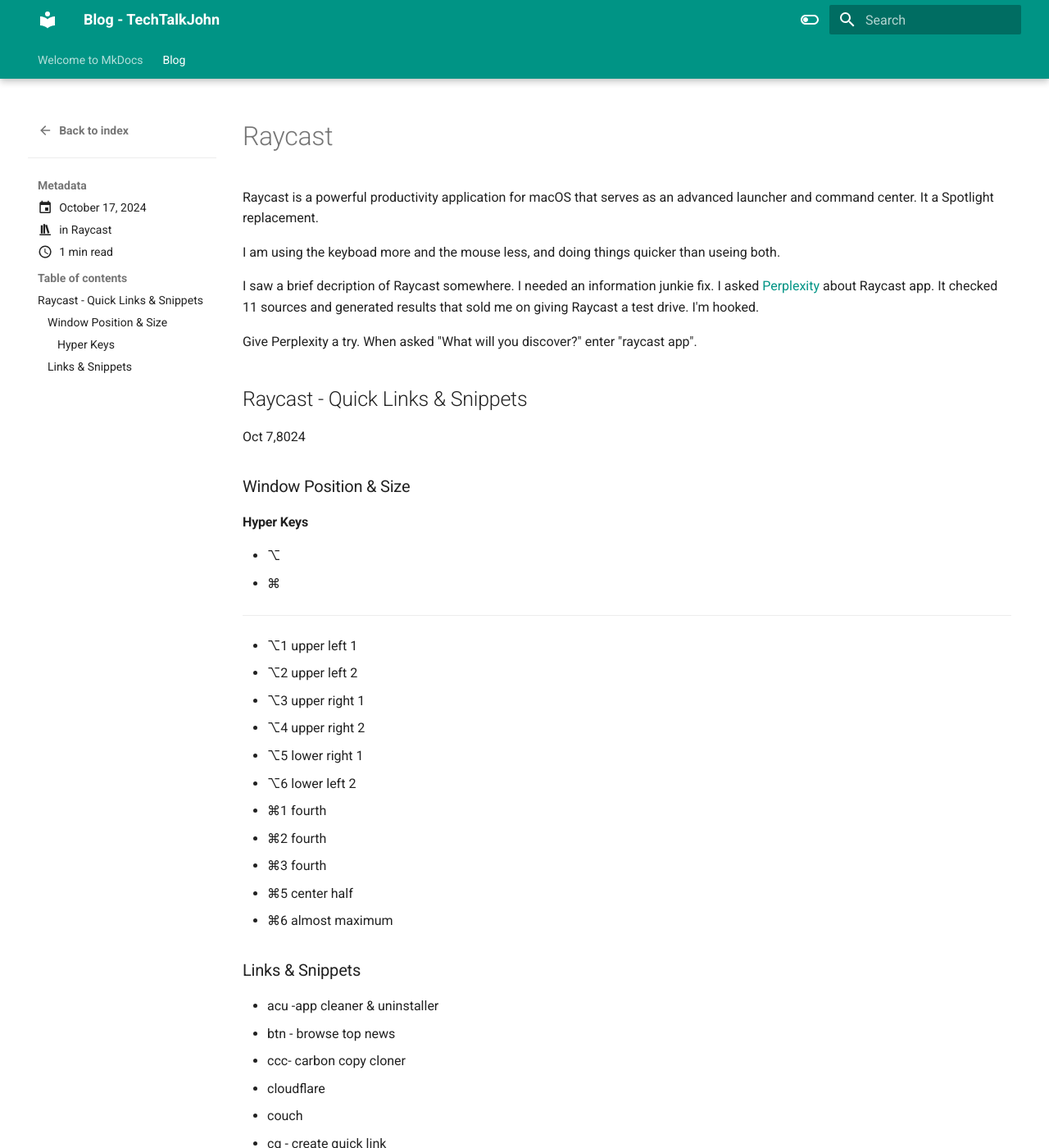
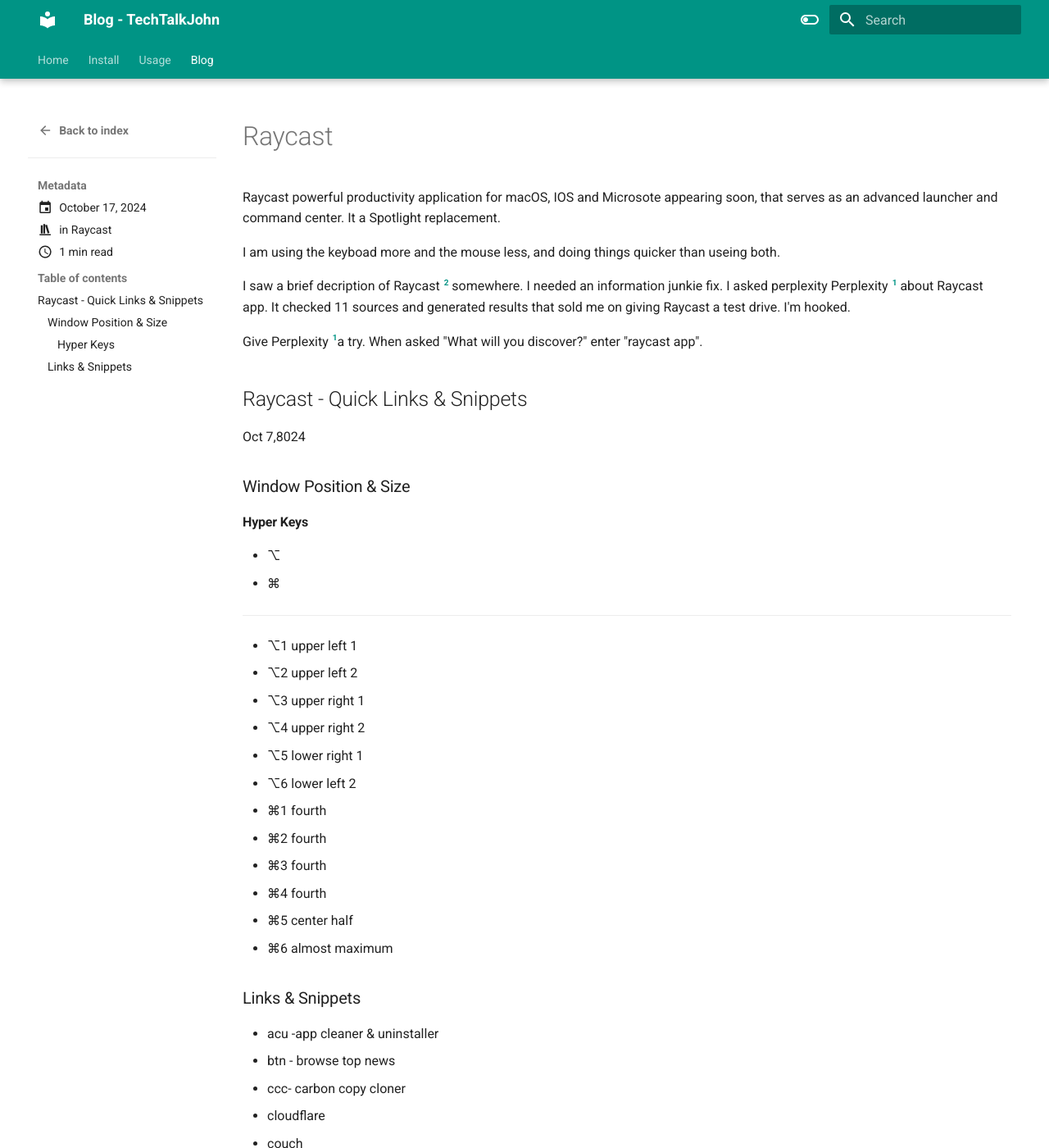
Before and after one commit to JohnTelford/techtalkjohn, an MkDocs documentation site: the page built from docs/blog/posts/Testing/post - 2.md, in a window 1280 px wide and 1400 px high. Shown: the whole window at 82% size. Built offline with MkDocs 1.6.1 and Material for MkDocs 9.7.7, drawn with Linux system fonts in a browser that asks for light colours.

Commit message:
iterate
footnotes

```diff
--- a/docs/blog/posts/Testing/post - 2.md
+++ b/docs/blog/posts/Testing/post - 2.md
@@ -6,13 +6,13 @@ categories:
 
 # Raycast
 
-Raycast is a powerful productivity application for macOS that serves as an advanced launcher and command center. It a Spotlight replacement.
+Raycast powerful productivity application for macOS, IOS and Microsote appearing soon, that serves as an advanced launcher and command center. It a Spotlight replacement.
 
 I am using the keyboad more and the mouse less, and doing things quicker than useing both.
 
-I saw a brief decription of Raycast somewhere. I needed an information junkie fix. I asked [Perplexity](http://perplexity.ai) about Raycast app. It checked 11 sources and generated results that sold me on giving Raycast a test drive. I'm hooked.
+I saw a brief decription of Raycast [^2] somewhere. I needed an information junkie fix. I asked perplexity Perplexity [^1] about Raycast app. It checked 11 sources and generated results that sold me on giving Raycast a test drive. I'm hooked.
 
-Give Perplexity a try. When asked "What will you discover?" enter "raycast app".
+Give Perplexity [^1]a try. When asked "What will you discover?" enter "raycast app".
 
 ## Raycast - Quick Links & Snippets
 
@@ -36,6 +36,7 @@ Oct 7,8024
 - ⌘1 fourth
 - ⌘2 fourth
 - ⌘3 fourth
+- ⌘4 fourth
 - ⌘5 center half
 - ⌘6 almost maximum
 
@@ -73,3 +74,6 @@ Oct 7,8024
 - snr - sonnar
 - tme
 - txte - text edit
+
+[^1]: [Perplexity](http://perplexity.ai)
+[^2]: [Raycast](https://www.raycast.com)
--- a/mkdocs.yml
+++ b/mkdocs.yml
@@ -4,8 +4,10 @@ site_url: https://github.com/JohnTelford/techtalkjohn
 
 theme:
   name: material
+
   features:
     - toc.integrate
+
     - navigation.expand
     - navigation.indexes
     - navigation.instant
@@ -17,11 +19,14 @@ theme:
     - navigation.tabs.sticky
     - navigation.top
     - navigation.tracking
+
     - search.suggest
     - search.highlight
+
     - content.tabs.link
     - content.code.annotation
     - content.code.copy
+
   palette:
     - scheme: default
       toggle:
@@ -68,6 +73,13 @@ markdown_extensions:
   - pymdownx.mark
   - attr_list
 
+nav:
+   - Home: index.md
+   - Install: install.md
+   - Usage: usage.md
+   - Blog:
+     - blog/index.md
+
 # nav:
 #   - Home: index.md
 
```
Also changed, not shown: 1 other file.
